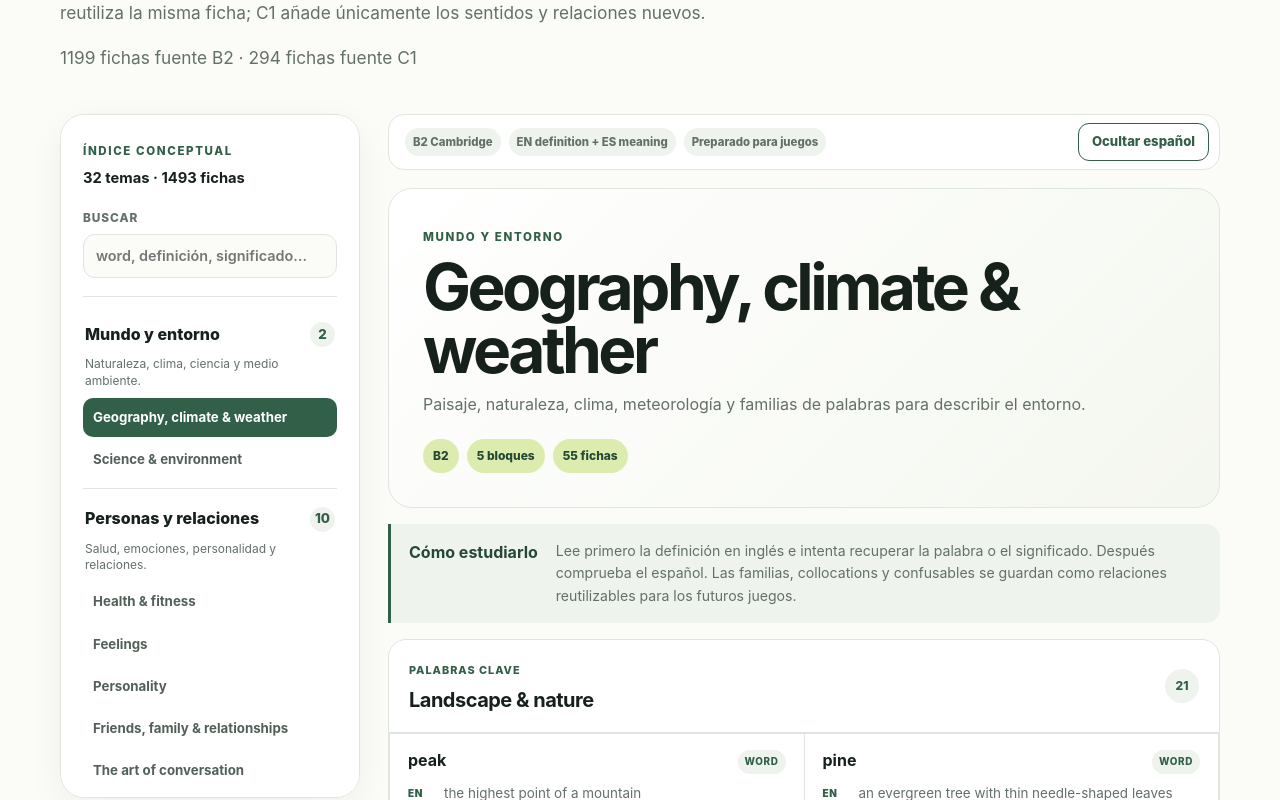
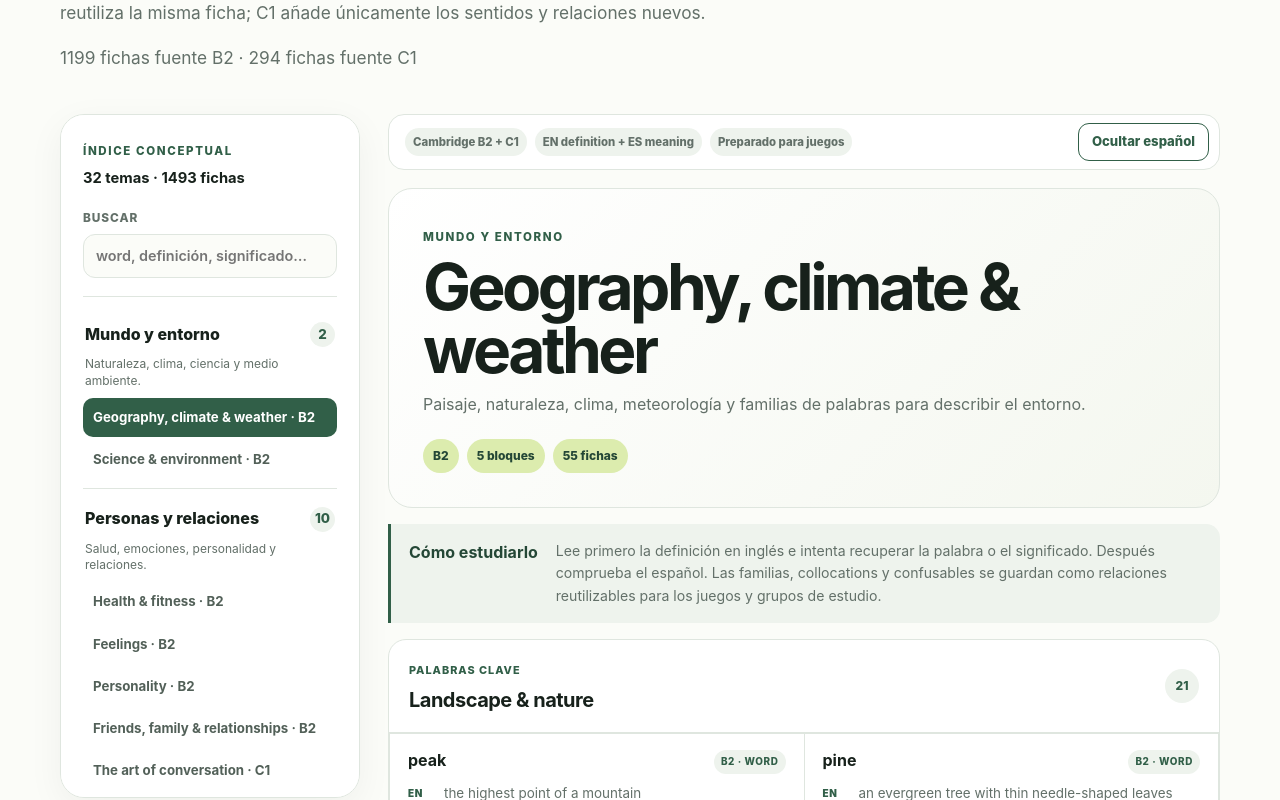
Before and after one commit to susinodevelop/learningenglish, a Next.js app: page /vocabulary in a window 1280 px wide. Shown: the part 380-1180 px from the top of the page. Built offline with nearby package versions, Linux system fonts and the light colour scheme.

Commit message:
feat: surface B2 and C1 levels in vocabulary browser

```diff
--- a/components/vocabulary/vocabulary-browser.tsx
+++ b/components/vocabulary/vocabulary-browser.tsx
@@ -38,6 +38,7 @@ function searchableText(entry: VocabularyLexeme) {
     entry.term,
     entry.meaning.es,
     entry.meaning.en,
+    ...entry.levels,
     ...entry.notes,
     ...entry.members.flatMap((member) => [member.term, member.meaning.es, member.meaning.en]),
     ...entry.relations.collocations,
@@ -75,7 +76,7 @@ export function VocabularyBrowser({ categories, topics, entryCount }: Vocabulary
       topic.sections.flatMap((section) =>
         section.entries
           .filter((entry) =>
-            [searchableText(entry), topic.title, section.title, kindLabels[section.kind]]
+            [searchableText(entry), topic.title, topic.level, section.title, kindLabels[section.kind]]
               .join(" ")
               .toLocaleLowerCase()
               .includes(normalised),
@@ -136,7 +137,7 @@ export function VocabularyBrowser({ categories, topics, entryCount }: Vocabulary
                       onClick={() => openTopic(topic.slug)}
                       key={topic.slug}
                     >
-                      {topic.title}
+                      {topic.title} · {topic.level}
                     </button>
                   ))}
                 </div>
@@ -149,7 +150,7 @@ export function VocabularyBrowser({ categories, topics, entryCount }: Vocabulary
       <main className={styles.content}>
         <div className={styles.toolbar}>
           <div className={styles.statLine}>
-            <span>B2 Cambridge</span>
+            <span>Cambridge B2 + C1</span>
             <span>EN definition + ES meaning</span>
             <span>Preparado para juegos</span>
           </div>
@@ -168,7 +169,7 @@ export function VocabularyBrowser({ categories, topics, entryCount }: Vocabulary
               <span className="eyebrow">Resultados</span>
               <h2>{searchResults.length} coincidencias para “{query.trim()}”</h2>
               <p>
-                Busca por término, traducción, definición inglesa, familia léxica, collocation,
+                Busca por término, traducción, definición inglesa, nivel, familia léxica, collocation,
                 phrasal verb o tema.
               </p>
             </header>
@@ -181,10 +182,10 @@ export function VocabularyBrowser({ categories, topics, entryCount }: Vocabulary
                   onClick={() => openTopic(topic.slug)}
                   key={`${topic.slug}-${section.title}-${entry.id}-${index}`}
                 >
-                  <span>{topic.title} · {kindLabels[section.kind]}</span>
+                  <span>{topic.level} · {topic.title} · {kindLabels[section.kind]}</span>
                   <div className={richStyles.entryHeading}>
                     <strong>{entry.term}</strong>
-                    <em>{typeLabels[entry.type]}</em>
+                    <em>{entry.levels.join(" · ")} · {typeLabels[entry.type]}</em>
                   </div>
                   <p className={richStyles.englishDefinition}>{entry.meaning.en}</p>
                   <p className={!showMeanings ? styles.hiddenMeaning : richStyles.spanishMeaning}>
@@ -222,7 +223,7 @@ export function VocabularyBrowser({ categories, topics, entryCount }: Vocabulary
               <p>
                 Lee primero la definición en inglés e intenta recuperar la palabra o el significado.
                 Después comprueba el español. Las familias, collocations y confusables se guardan como
-                relaciones reutilizables para los futuros juegos.
+                relaciones reutilizables para los juegos y grupos de estudio.
               </p>
             </div>
 
@@ -249,7 +250,7 @@ export function VocabularyBrowser({ categories, topics, entryCount }: Vocabulary
                         <article className={styles.entry} key={`${entry.id}-${index}`}>
                           <div className={richStyles.entryHeading}>
                             <strong>{entry.term}</strong>
-                            <em>{typeLabels[entry.type]}</em>
+                            <em>{entry.levels.join(" · ")} · {typeLabels[entry.type]}</em>
                           </div>
 
                           <div className={richStyles.definitionBlock}>
```
